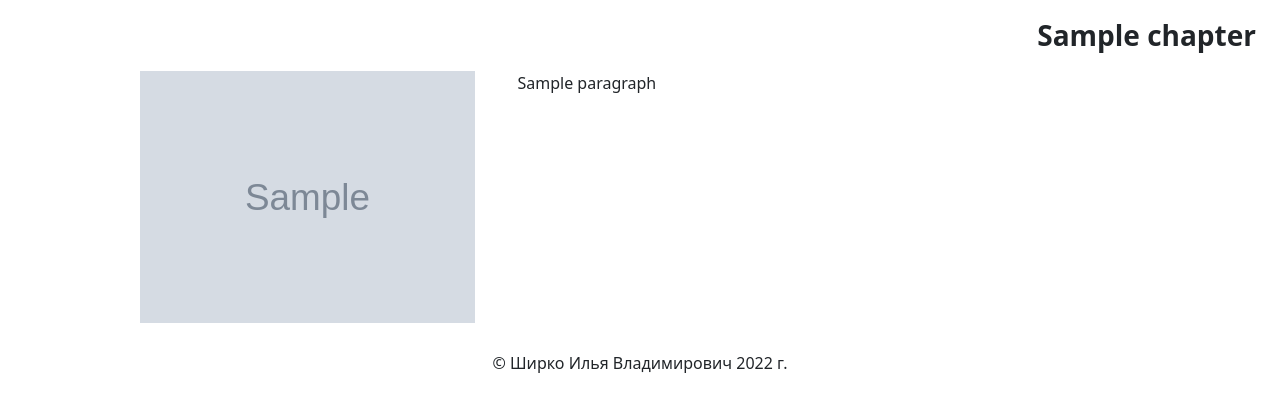
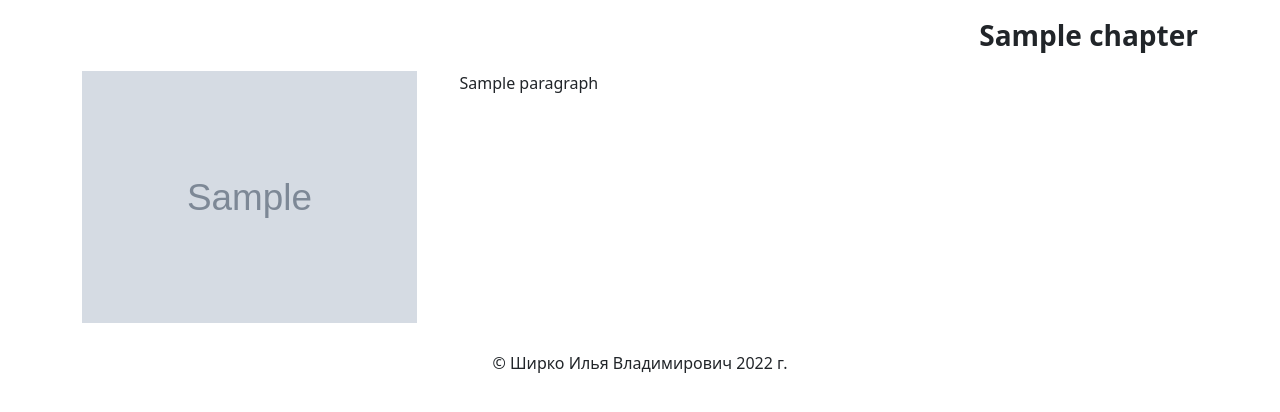
Before and after one commit to ilyashirko/portfolio, a Django app: template main/templates/biography.html in a window 1280 px wide. Shown: the part 80-492 px from the top of the page. Run offline with Django 4.2, Linux system fonts and the light colour scheme; the template is opened without the code that fills it: most values are stand-ins (such as "Sample title", 1, 10 or a date in 2020); grey boxes marked "Sample" are stand-in pictures; parts of the project's set-up code (start-up, migrations or seed data) failed here and were passed over; some libraries are stand-ins or nearby versions.

Commit message:
delete extra style

```diff
--- a/main/templates/biography.html
+++ b/main/templates/biography.html
@@ -5,7 +5,7 @@
 {% block title %}Биография{%endblock%}
 
 {% block content %}
-<div class="container" style="margin: 0;margin-right: 10%;margin-left: 10%; width=80%">
+<div class="container" >
     <div class="row">
         {% for chapter in biography %}
         <div class="h-auto ">
```
